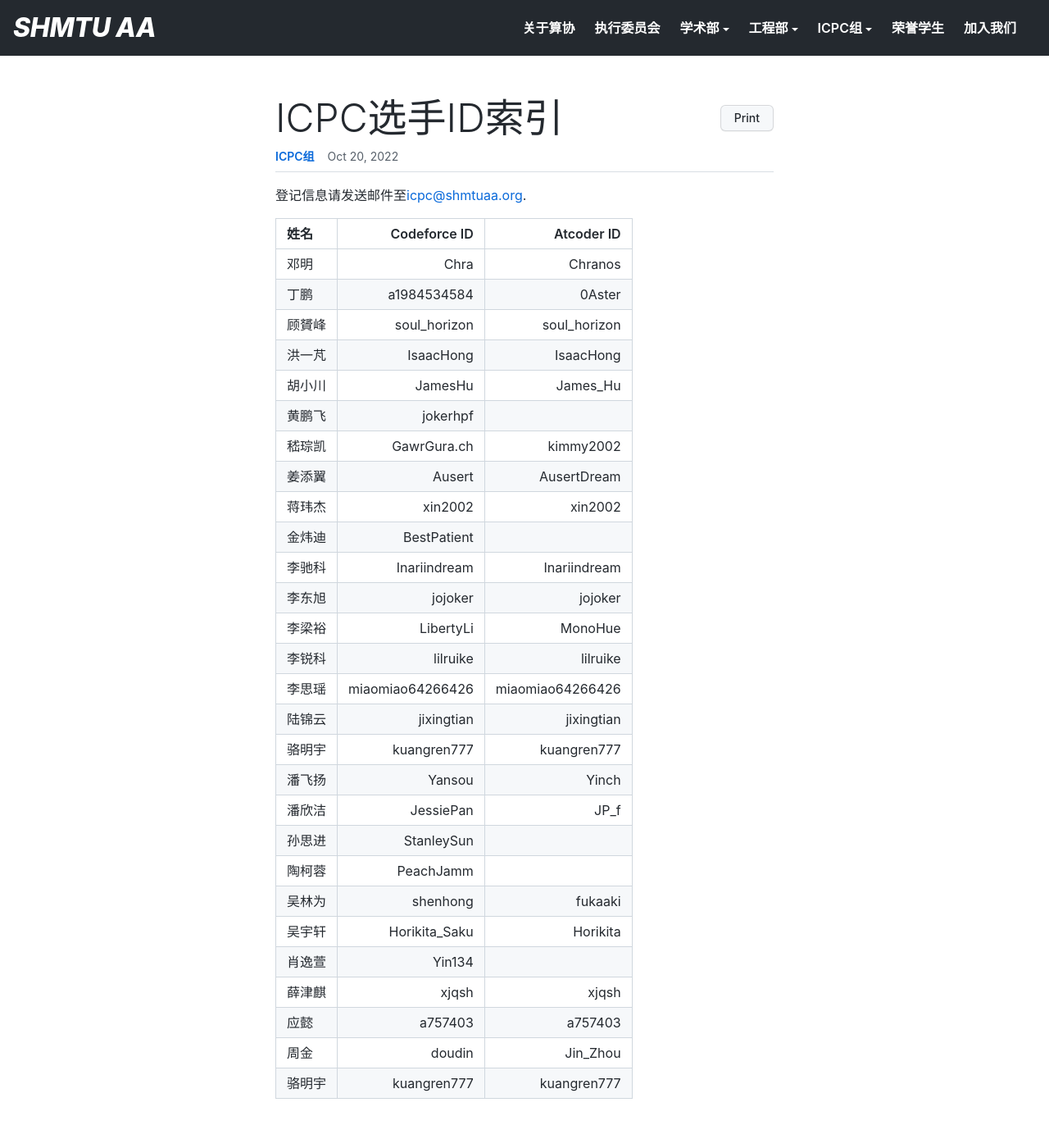
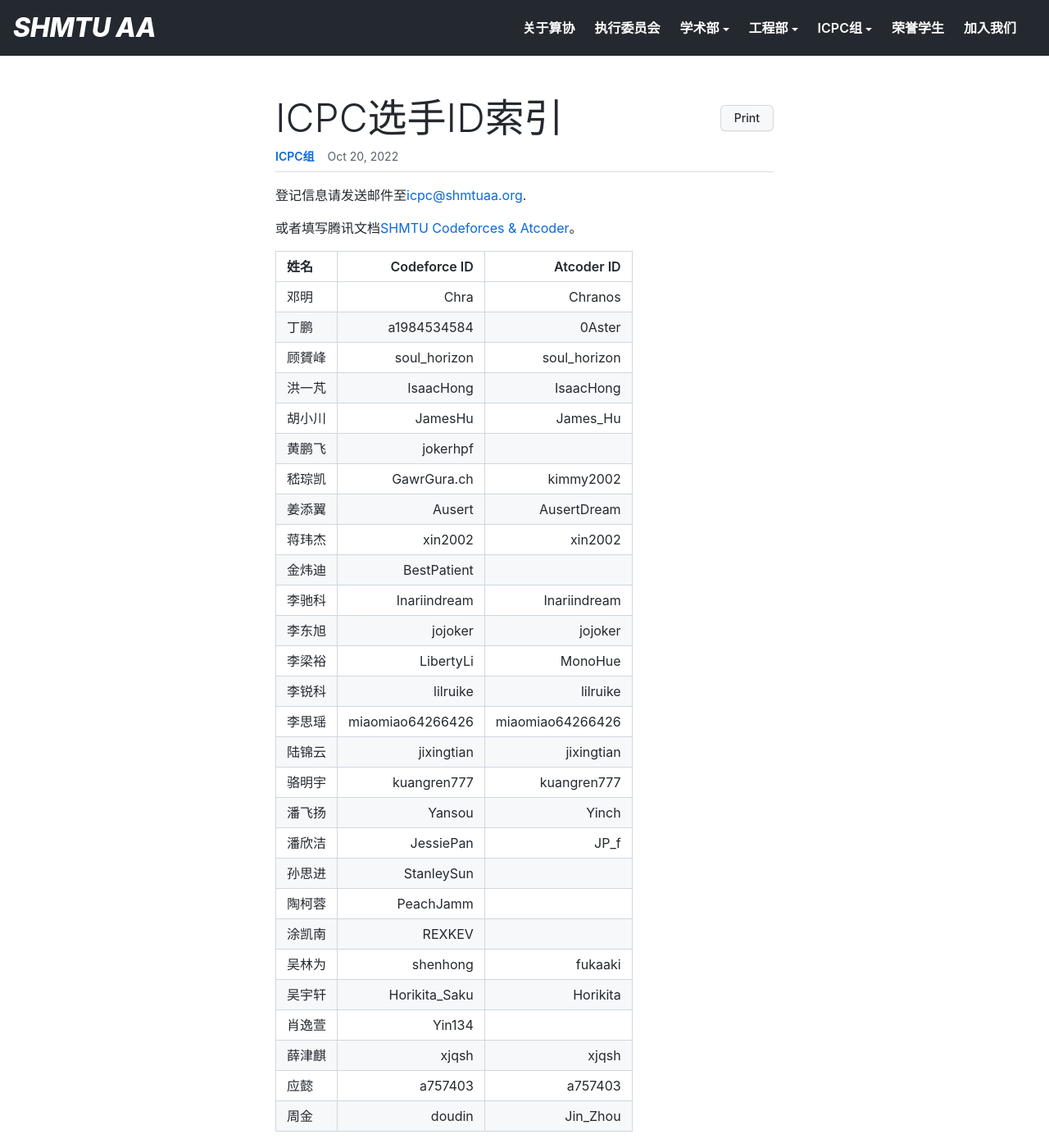
Before and after one commit to shmtuaa/shmtuaa.org, a Jekyll site: the page built from _posts/2022-10-20-ICPC-id.md, in a window 1280 px wide and 1400 px high. Shown: the whole window at 82% size. Built offline with Jekyll 4.4.1, drawn with Linux system fonts in a browser that asks for light colours.

Commit message:
UPD CFID

```diff
--- a/_posts/2022-10-20-ICPC-id.md
+++ b/_posts/2022-10-20-ICPC-id.md
@@ -7,6 +7,8 @@ excerpt: 上海海事大学ICPC选手们在Codeforces和Atcoder的ID。
 ---
 
 登记信息请发送邮件至[icpc@shmtuaa.org](mailto:icpc@shmtuaa.org).
+
+或者填写腾讯文档[SHMTU Codeforces & Atcoder](https://docs.qq.com/sheet/DUlBLV295UHJ6Zkhq?tab=BB08J2)。
 
 | 姓名   |      Codeforce ID |       Atcoder ID |
 |:-----|------------------:|-----------------:|
@@ -31,10 +33,10 @@ excerpt: 上海海事大学ICPC选手们在Codeforces和Atcoder的ID。
 | 潘欣洁	 |        JessiePan	 |             JP_f |
 | 孙思进	 |        StanleySun ||
 | 陶柯蓉	 |         PeachJamm ||
+| 涂凯南	 |            REXKEV ||
 | 吴林为	 |         shenhong	 |          fukaaki |
 | 吴宇轩	 |    Horikita_Saku	 |         Horikita |
 | 肖逸萱	 |            Yin134 ||
 | 薛津麒	 |            xjqsh	 |            xjqsh |
 | 应懿	  |          a757403	 |          a757403 |
 | 周金	  |           doudin	 |         Jin_Zhou |
-| 骆明宇	 |      kuangren777	 |      kuangren777 |
```
